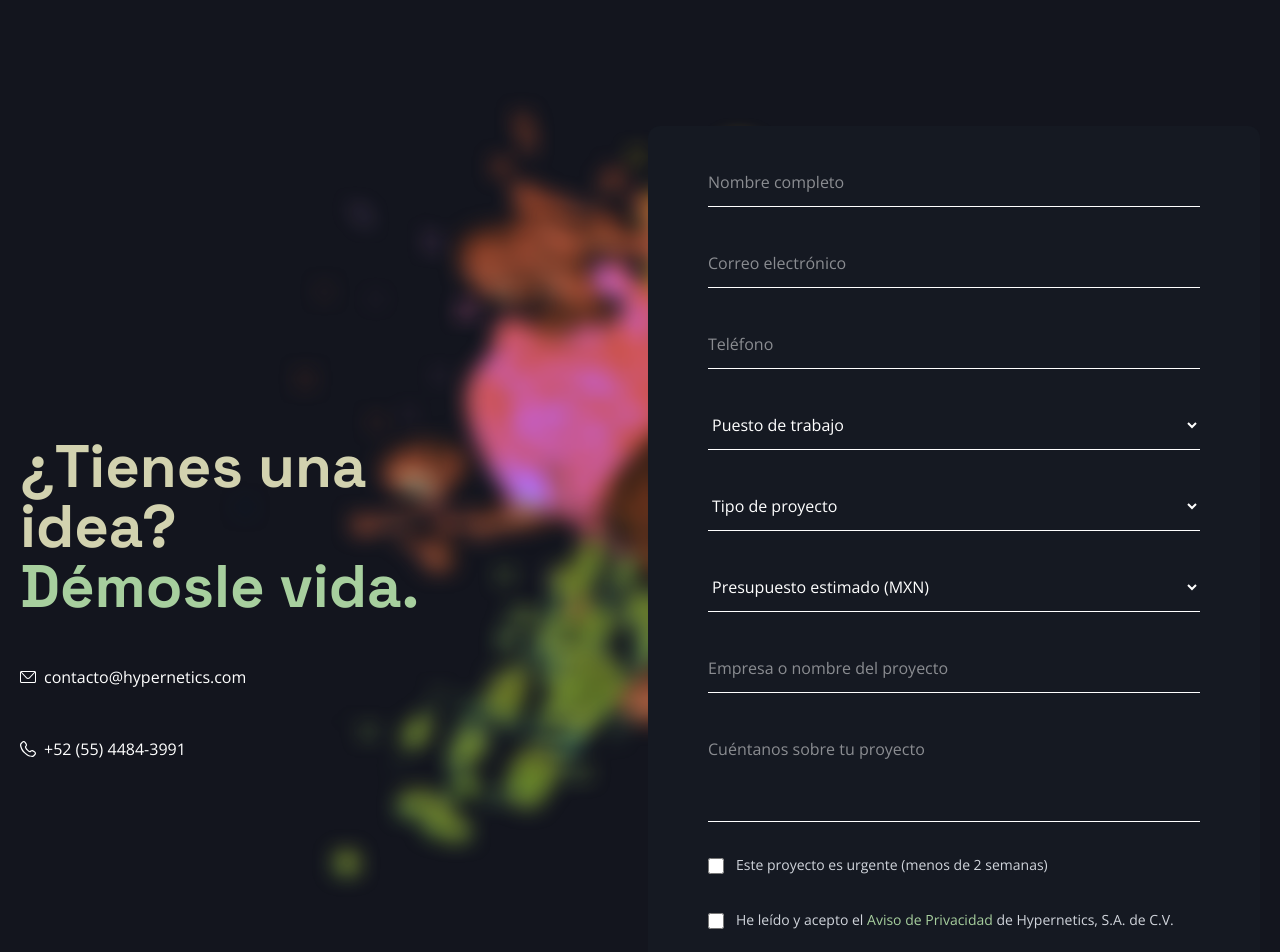
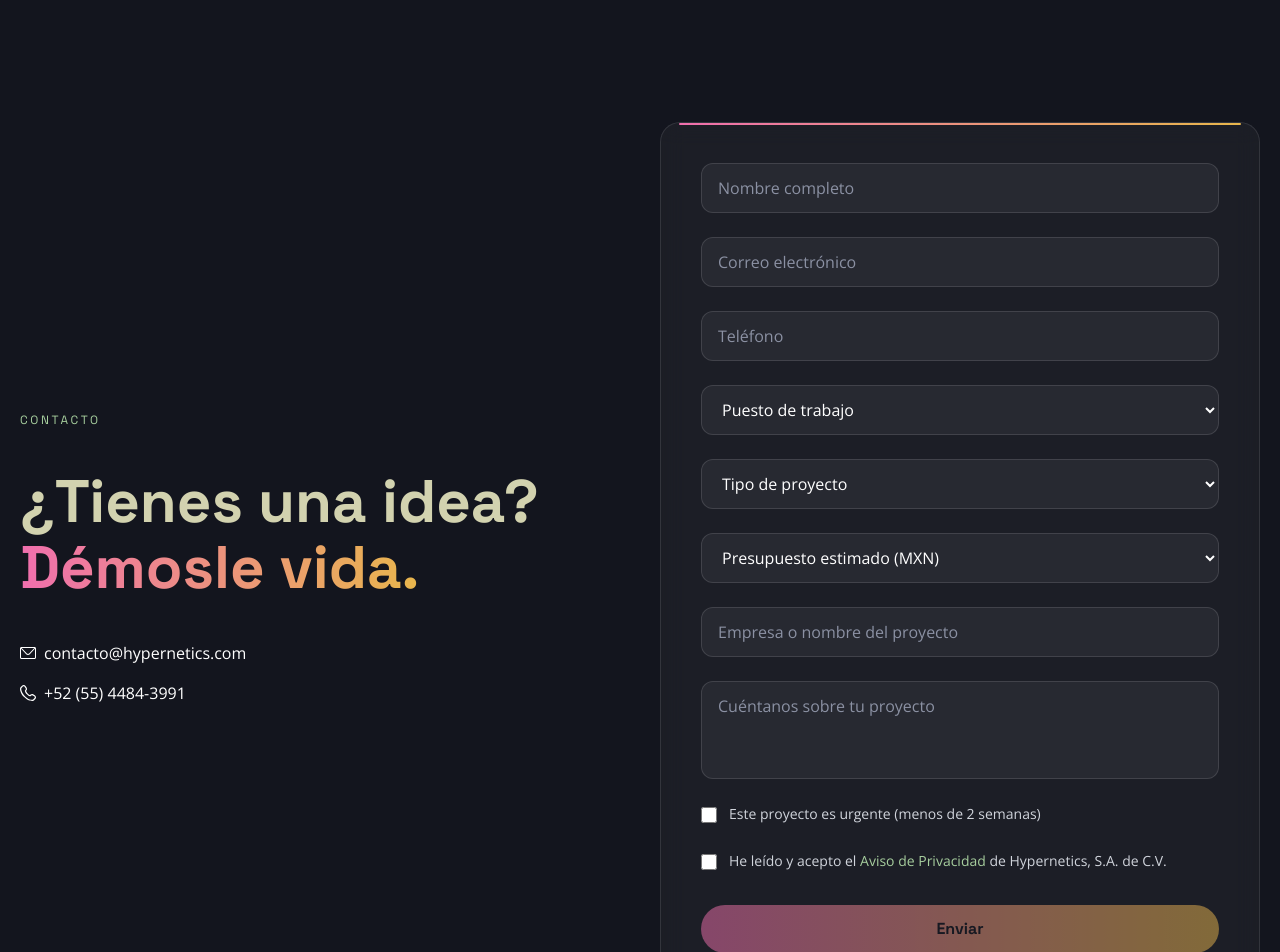
Before and after one commit to HyperAdrianetics/hns-landing-next, a Next.js app: page / in a window 1280 px wide. Shown: the part 3760-4712 px from the top of the page. Built offline with nearby package versions, Linux system fonts and the light colour scheme.

Commit message:
feat: contacto con explosión desvanecida y formulario glass

```diff
--- a/src/app/components/Contact.tsx
+++ b/src/app/components/Contact.tsx
@@ -3,30 +3,37 @@ import ContactForm from "./ContactForm";
 import Image from "next/image";
 import whiteEnvelope from "../assets/icons/envelope-white-icon.svg";
 import whitePhone from "../assets/icons/phone-white-icon.svg";
+import colorExplosion from "../../../public/color-explosion.png";
 
 const Contact = () => {
   return (
-    <section id="contact" className="bg-contacto p-5">
-      <div className="w-full flex flex-col lg:flex-row gap-4 container mx-auto py-20">
-        <div className="lg:w-6/12 w-full flex items-start justify-center flex-col gap-y-12">
-          <h2 className="text-6xl font-bold text-[var(--primaryYellow)]">
-            ¿Tienes una <br />
-            idea? <br />
-            <span className="text-[var(--primaryGreen)]">Démosle vida.</span>
+    <section id="contact" className="relative overflow-hidden py-24">
+      <Image
+        src={colorExplosion}
+        alt=""
+        aria-hidden
+        className="pointer-events-none absolute -bottom-[35%] -left-[15%] w-[60%] select-none opacity-35 blur-[2px]"
+      />
+      <div className="container relative mx-auto flex flex-col gap-10 px-5 lg:flex-row">
+        <div className="flex w-full flex-col justify-center gap-y-10 lg:w-6/12">
+          <p className="section-label">Contacto</p>
+          <h2 className="font-display text-6xl font-bold leading-[1.1] text-[var(--primaryYellow)]">
+            ¿Tienes una idea?{" "}
+            <span className="text-gradient-brand">Démosle vida.</span>
           </h2>
-
+          <div className="flex flex-col gap-4">
             <p className="flex items-center gap-2">
               <Image src={whiteEnvelope} alt="" width={16} height={12} />
               contacto@hypernetics.com
             </p>
-
             <p className="flex items-center gap-2">
               <Image src={whitePhone} alt="" width={16} height={12} />
               +52 (55) 4484-3991
             </p>
           </div>
+        </div>
 
-        <div className="lg:w-6/12 w-full">
+        <div className="w-full lg:w-6/12">
           <ContactForm />
         </div>
       </div>
--- a/src/app/components/ContactForm.tsx
+++ b/src/app/components/ContactForm.tsx
@@ -14,6 +14,9 @@ interface FormData {
   perfil: string;
   urgent: boolean;
 }
+
+const fieldClasses =
+  "rounded-xl border border-[rgba(255,255,255,0.12)] bg-[rgba(255,255,255,0.05)] px-4 py-3 text-white placeholder:text-[#8b91a3] focus:border-[var(--primaryGreen)] focus:outline-none";
 
 const ContactForm = () => {
   const [acceptedPrivacy, setAcceptedPrivacy] = useState(false);
@@ -118,8 +121,9 @@ const ContactForm = () => {
   return (
     <form
       onSubmit={handleSubmit}
-      className="bg-[#151922] text-white flex flex-col gap-8 py-8 lg:px-15 px-8 rounded-xl w-full"
+      className="glass-card flex w-full flex-col gap-6 !rounded-[20px] p-8 text-white lg:p-10"
     >
+      <div className="hairline hairline--brand" />
       {/* Mensaje de estado */}
       {submitStatus.type && (
         <div
@@ -140,7 +144,7 @@ const ContactForm = () => {
         onChange={handleInputChange}
         placeholder="Nombre completo"
         required
-        className="py-3 border-x-0 border-t-0 border-b border-white bg-transparent focus:outline-none focus:border-[var(--primaryGreen)]  focus:text-[var(--primaryGreen)] placeholder:focus:text-[var(--primaryGreen)]"
+        className={fieldClasses}
       />
 
       <input
@@ -150,7 +154,7 @@ const ContactForm = () => {
         onChange={handleInputChange}
         placeholder="Correo electrónico"
         required
-        className="py-3 border-x-0 border-t-0 border-b border-white bg-transparent focus:outline-none focus:border-[var(--primaryGreen)]  focus:text-[var(--primaryGreen)] placeholder:focus:text-[var(--primaryGreen)]"
+        className={fieldClasses}
       />
 
       <input
@@ -160,7 +164,7 @@ const ContactForm = () => {
         onChange={handleInputChange}
         placeholder="Teléfono"
         required
-        className="py-3 border-x-0 border-t-0 border-b border-white bg-transparent focus:outline-none focus:border-[var(--primaryGreen)]  focus:text-[var(--primaryGreen)] placeholder:focus:text-[var(--primaryGreen)]"
+        className={fieldClasses}
       />
 
       <select
@@ -168,7 +172,7 @@ const ContactForm = () => {
         value={formData.perfil}
         onChange={handleInputChange}
         required
-        className="py-3 border-x-0 border-t-0 border-b border-white bg-transparent focus:outline-none focus:border-[var(--primaryGreen)]  focus:text-[var(--primaryGreen)] placeholder:focus:text-[var(--primaryGreen)]"
+        className={`${fieldClasses} [&>option]:bg-[var(--primaryBlue)]`}
       >
         <option value="">Puesto de trabajo</option>
         <option value="CEO/Fundador">CEO / Fundador</option>
@@ -187,7 +191,7 @@ const ContactForm = () => {
         value={formData.projectType}
         onChange={handleInputChange}
         required
-        className="py-3 border-x-0 border-t-0 border-b border-white bg-transparent focus:outline-none focus:border-[var(--primaryGreen)]  focus:text-[var(--primaryGreen)] placeholder:focus:text-[var(--primaryGreen)]"
+        className={`${fieldClasses} [&>option]:bg-[var(--primaryBlue)]`}
       >
         <option value="">Tipo de proyecto</option>
         <option value="web">Desarrollo web</option>
@@ -205,7 +209,7 @@ const ContactForm = () => {
         value={formData.budget}
         onChange={handleInputChange}
         required
-        className="py-3 border-x-0 border-t-0 border-b border-white bg-transparent focus:outline-none focus:border-[var(--primaryGreen)]  focus:text-[var(--primaryGreen)] placeholder:focus:text-[var(--primaryGreen)]"
+        className={`${fieldClasses} [&>option]:bg-[var(--primaryBlue)]`}
       >
         <option value="">Presupuesto estimado (MXN)</option>
         <option value="<50k">Menos de $50,000</option>
@@ -221,7 +225,7 @@ const ContactForm = () => {
         value={formData.company}
         onChange={handleInputChange}
         placeholder="Empresa o nombre del proyecto"
-        className="py-3 border-x-0 border-t-0 border-b border-white bg-transparent focus:outline-none focus:border-[var(--primaryGreen)]  focus:text-[var(--primaryGreen)] placeholder:focus:text-[var(--primaryGreen)]"
+        className={fieldClasses}
       />
 
       <textarea
@@ -231,7 +235,7 @@ const ContactForm = () => {
         placeholder="Cuéntanos sobre tu proyecto"
         rows={3}
         required
-        className="py-3 border-x-0 border-t-0 border-b border-white bg-transparent focus:outline-none focus:border-[var(--primaryGreen)]  focus:text-[var(--primaryGreen)] placeholder:focus:text-[var(--primaryGreen)] resize-none"
+        className={`${fieldClasses} resize-none`}
       ></textarea>
 
       {/* Checkbox urgente */}
@@ -281,7 +285,7 @@ const ContactForm = () => {
 
       <button
         type="submit"
-        className="bg-[var(--primaryGreen)] py-4 mt-5 rounded-xl text-black font-bold hover:opacity-90 transition-opacity disabled:opacity-50 disabled:cursor-not-allowed"
+        className="btn-primary mt-2 disabled:cursor-not-allowed disabled:opacity-50"
         disabled={!acceptedPrivacy || isSubmitting}
       >
         {isSubmitting ? "Enviando..." : "Enviar"}
--- a/src/app/globals.css
+++ b/src/app/globals.css
@@ -18,17 +18,6 @@ html {
 body {
   background-color: var(--background);
   color: white;
-}
-
-.bg-contacto {
-  background: transparent url("assets/bg-contacto.png") no-repeat scroll center /
-    cover;
-}
-
-@media screen and (min-width: 1024px) {
-  .bg-contacto {
-    background-attachment: fixed;
-  }
 }
 
 h1 {
```
Also changed, not shown: src/app/assets/bg-contacto.png (deleted). Lines whose indentation alone changed are shown as unchanged.
